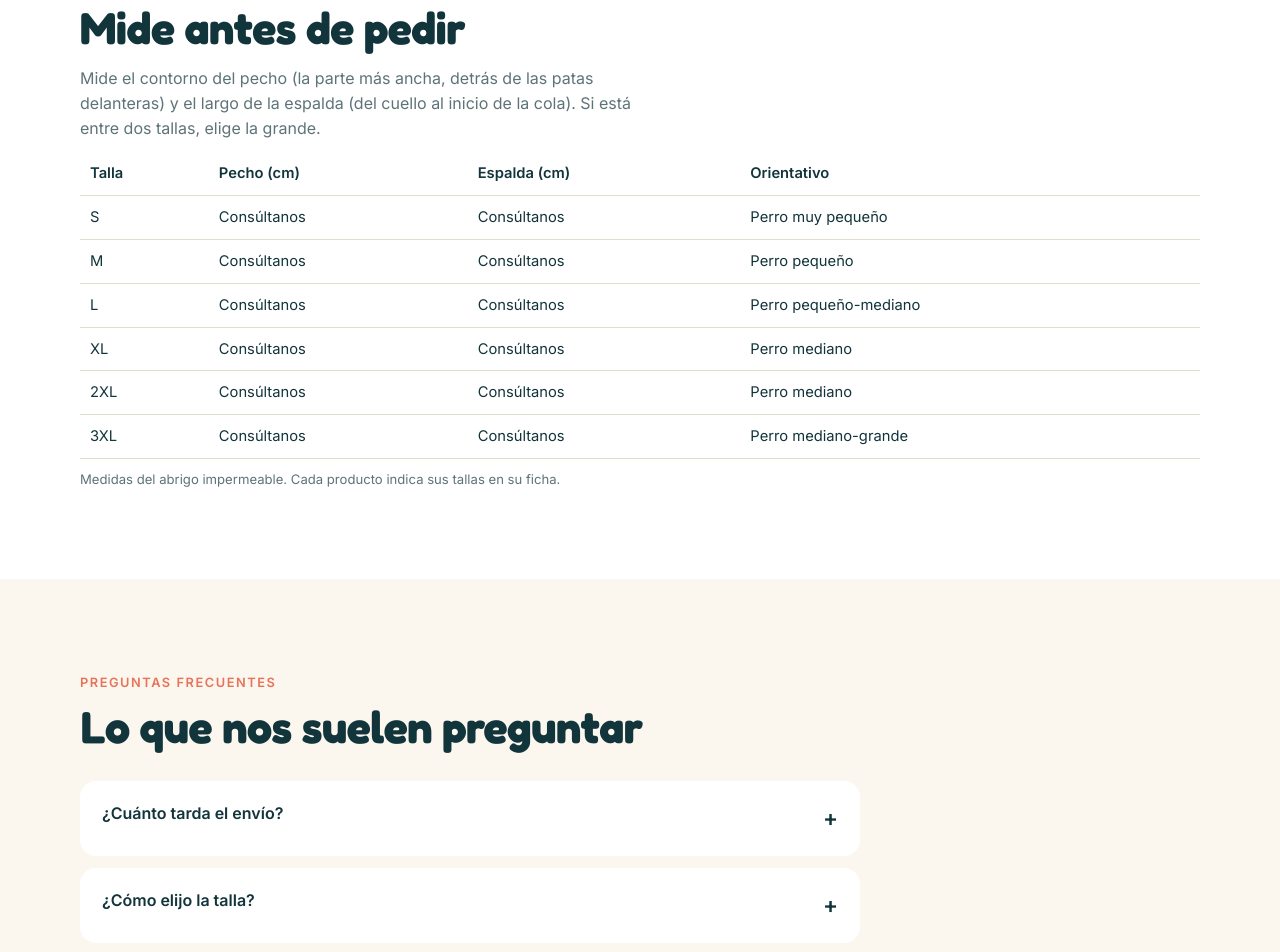
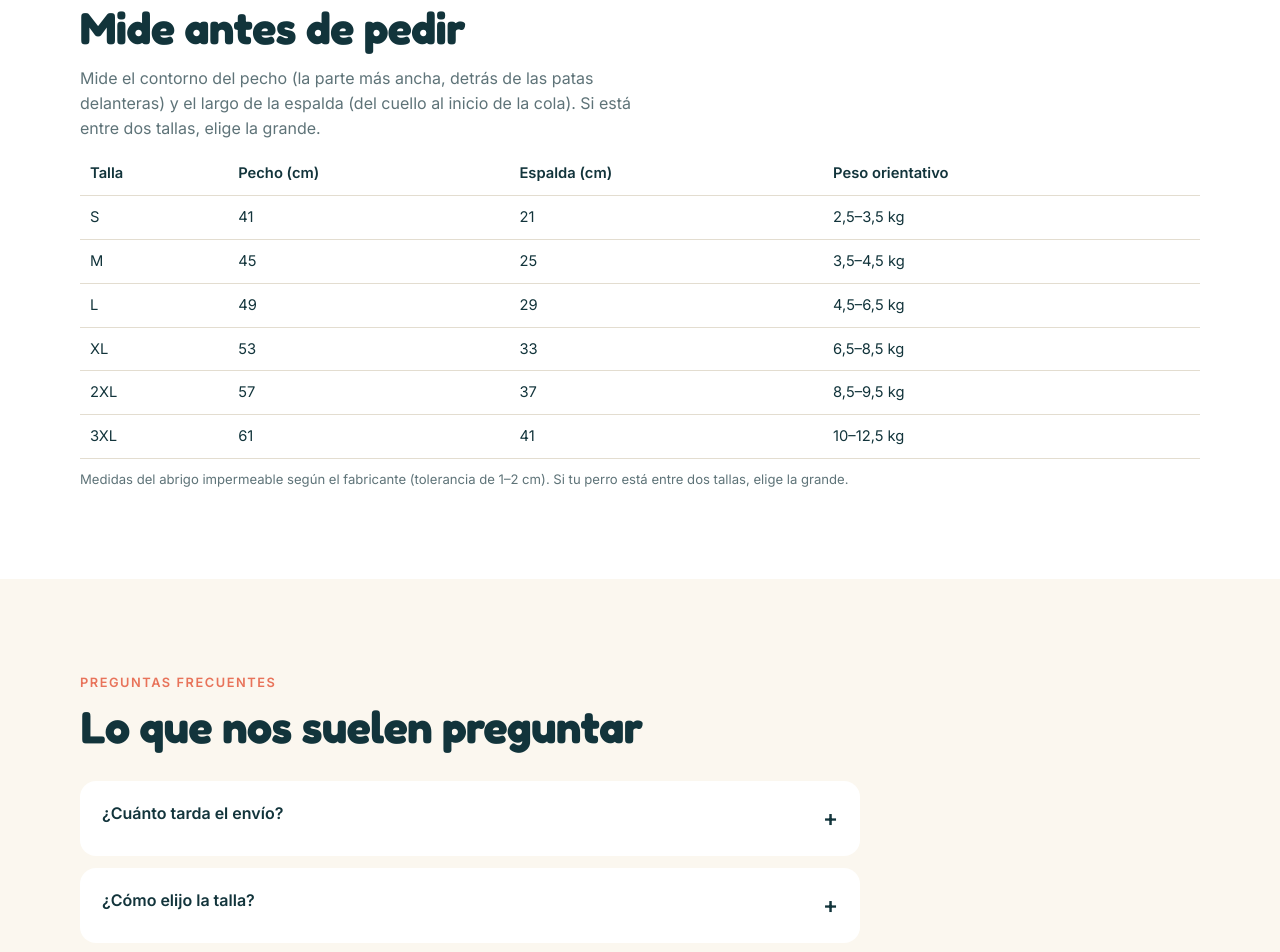
Before and after one commit to pataseca/pataseca.github.io, a plain HTML site: page index.html in a window 1280 px wide. Shown: the part 3238-4190 px from the top of the page. Drawn offline with Linux system fonts and the light colour scheme.

Commit message:
Add files via upload

```diff
--- a/index.html
+++ b/index.html
@@ -206,7 +206,7 @@ footer small{display:block;margin-top:40px;opacity:.6}
 
 <section id="tallas" style="background:var(--paper)"><div class="wrap">
   <div class="reveal"><span class="kicker">Guía de tallas</span><h2 class="title">Mide antes de pedir</h2><p class="lead">Mide el contorno del pecho (la parte más ancha, detrás de las patas delanteras) y el largo de la espalda (del cuello al inicio de la cola). Si está entre dos tallas, elige la grande.</p></div>
-  <div class="reveal" style="overflow-x:auto"><table class="sizes" id="sizeTable"></table><p class="note">Medidas del abrigo impermeable. Cada producto indica sus tallas en su ficha.</p></div>
+  <div class="reveal" style="overflow-x:auto"><table class="sizes" id="sizeTable"></table><p class="note">Medidas del abrigo impermeable según el fabricante (tolerancia de 1–2 cm). Si tu perro está entre dos tallas, elige la grande.</p></div>
 </div></section>
 
 <section id="faq"><div class="wrap">
@@ -280,7 +280,7 @@ const P=[
   short:"Dispensador para la correa con rollos de bolsas.",
   opts:{Pack:["Dispensador + 4 rollos","8 rollos de recambio"]},pts:["Se engancha a la correa","[PENDIENTE: material de las bolsas; solo diremos «biodegradable» si el proveedor lo certifica]"]}
 ];
-const SIZES=[["Talla","Pecho (cm)","Espalda (cm)","Orientativo"],["S","[pendiente]","[pendiente]","Perro muy pequeño"],["M","[pendiente]","[pendiente]","Perro pequeño"],["L","[pendiente]","[pendiente]","Perro pequeño-mediano"],["XL","[pendiente]","[pendiente]","Perro mediano"],["2XL","[pendiente]","[pendiente]","Perro mediano"],["3XL","[pendiente]","[pendiente]","Perro mediano-grande"]];
+const SIZES=[["Talla","Pecho (cm)","Espalda (cm)","Peso orientativo"],["S","41","21","2,5–3,5 kg"],["M","45","25","3,5–4,5 kg"],["L","49","29","4,5–6,5 kg"],["XL","53","33","6,5–8,5 kg"],["2XL","57","37","8,5–9,5 kg"],["3XL","61","41","10–12,5 kg"]];
 const FAQ=[
  ["¿Cuánto tarda el envío?",()=>`El plazo estimado es ${CONFIG.envio}. ${CONFIG.envioGratis?"El envío está incluido en el precio.":""} Te enviamos el número de seguimiento por correo en cuanto el pedido sale.`],
  ["¿Cómo elijo la talla?",()=>"Mide el contorno del pecho y el largo de la espalda y compáralo con la guía de tallas. Si dudas entre dos, elige la grande. Escríbenos con las medidas y te ayudamos."],
```
